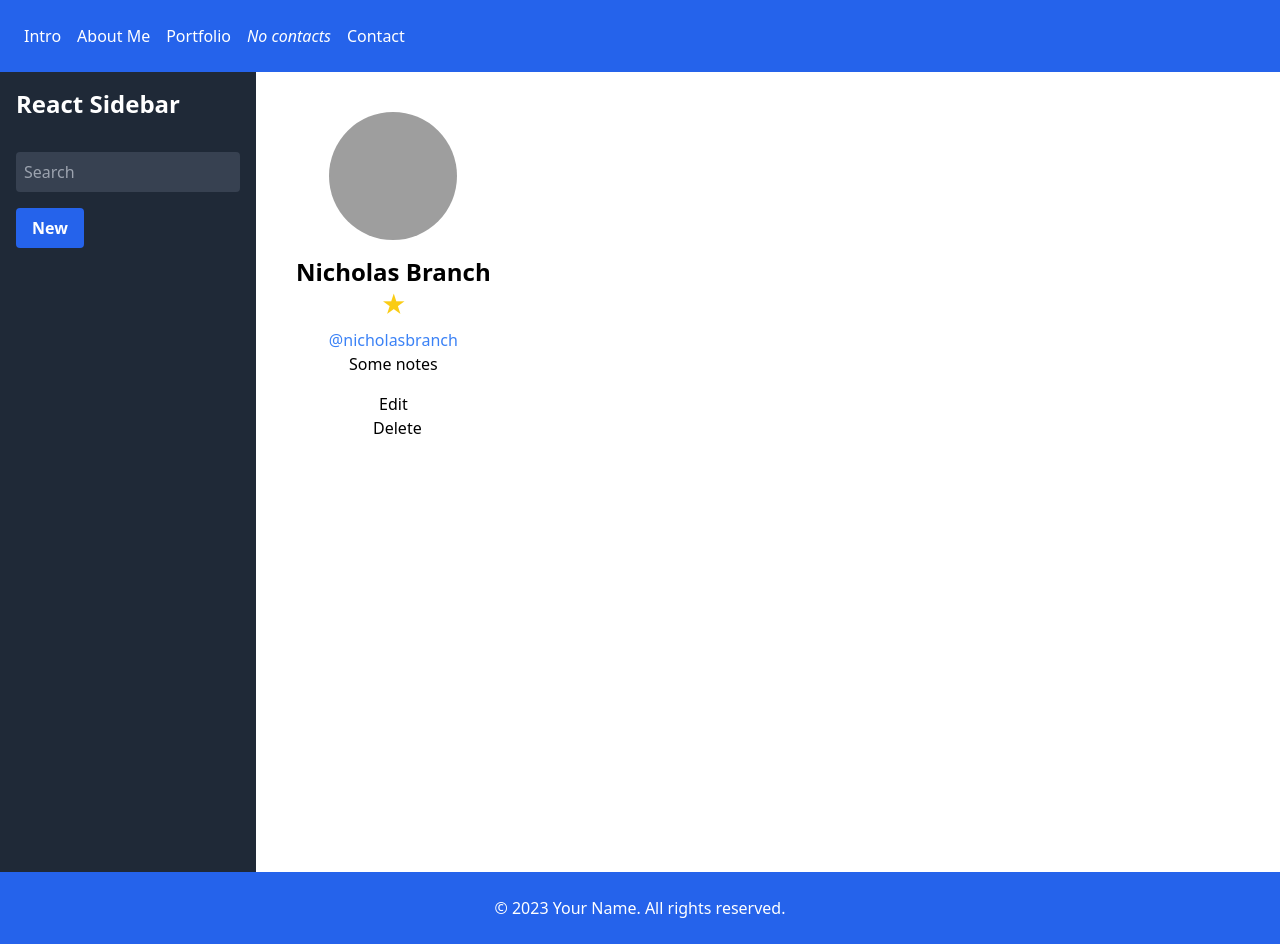
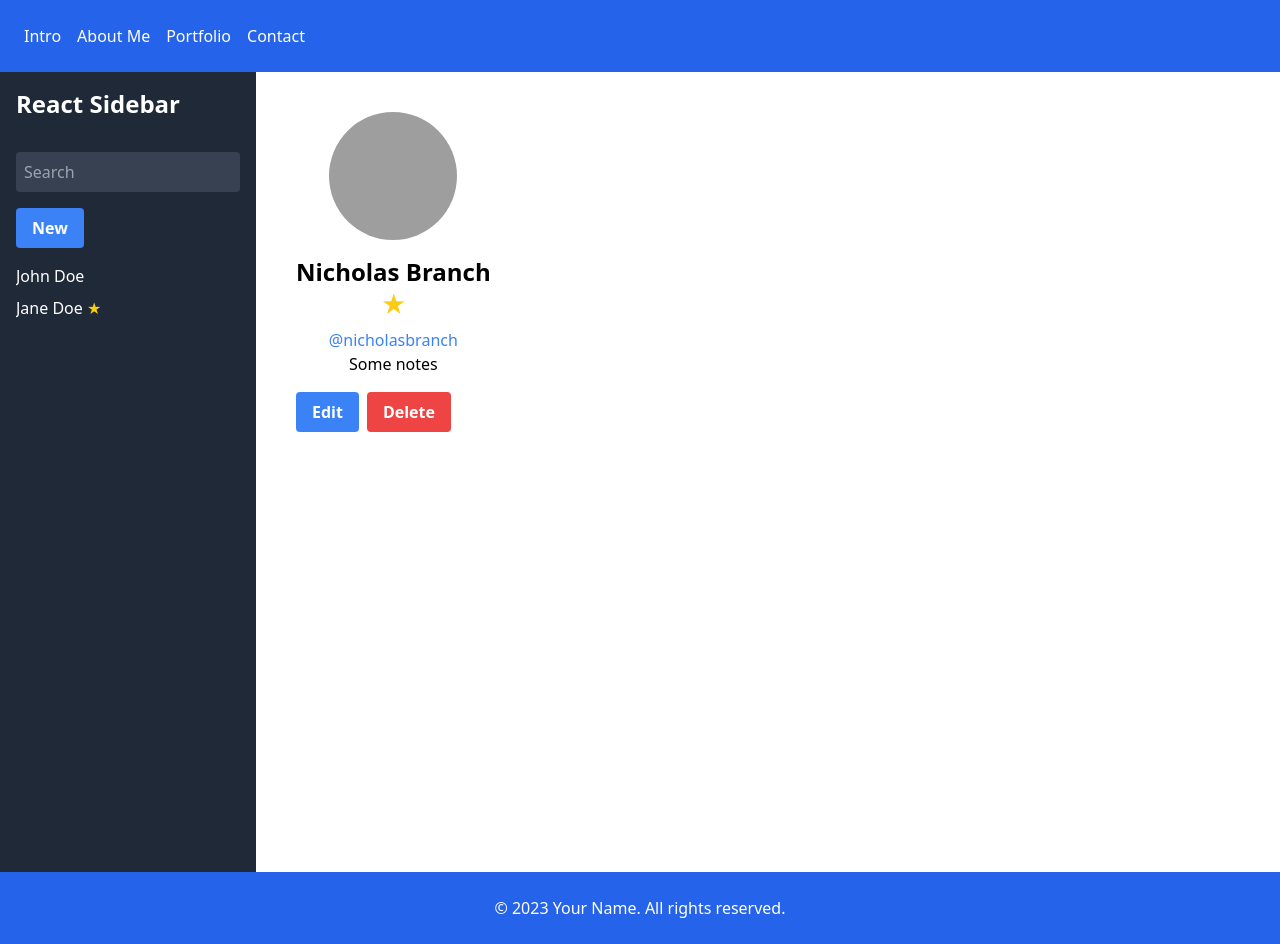
Before and after one commit to nbranch1311/2023-portfolio, a React (Vite) app: page /contact in a window 1280 px wide. Built offline with nearby package versions, Linux system fonts and the light colour scheme; grey boxes are pictures that could not be loaded.

Commit message:
update the sidebar to use data. need to fix the sidebar styling

```diff
--- a/src/components/Navbar.jsx
+++ b/src/components/Navbar.jsx
@@ -1,14 +1,7 @@
 import React from "react";
-import { Link, useLoaderData } from "react-router-dom";
-import { getContacts } from "../routes/Contact";
-
-const loader = async () => {
-  const contacts = (await getContacts())?.result ?? [];
-  return { contacts };
-};
+import { Link } from "react-router-dom";
 
 const Navbar = () => {
-  const { contacts } = useLoaderData();
   return (
     <nav className="p-6 bg-blue-600 text-white w-full">
       <ul className="flex space-x-4">
@@ -21,28 +14,6 @@ const Navbar = () => {
         <li>
           <Link to="/portfolio">Portfolio</Link>
         </li>
-        {contacts.length ? (
-          <ul>
-            {contacts.map((contact) => (
-              <li key={contact.id}>
-                <Link to={`contact/${contact.id}`}>
-                  {contact.first || contact.last ? (
-                    <>
-                      {contact.first} {contact.last}
-                    </>
-                  ) : (
-                    <i>No Name</i>
-                  )}{" "}
-                  {contact.favorite && <span>★</span>}
-                </Link>
-              </li>
-            ))}
-          </ul>
-        ) : (
-          <p>
-            <i>No contacts</i>
-          </p>
-        )}
 
         <li>
           <Link to="/contact">Contact</Link>
@@ -52,4 +23,4 @@ const Navbar = () => {
   );
 };
 
-export { Navbar as default, loader };
+export default Navbar;
--- a/src/components/Sidebar.jsx
+++ b/src/components/Sidebar.jsx
@@ -1,12 +1,27 @@
 import React from "react";
+import { Form, useLoaderData, Link } from "react-router-dom";
+import { getContacts, createContact } from "../routes/Contact";
+
+const action = async () => {
+  const contact = await createContact();
+  return { contact };
+};
+
+const loader = async () => {
+  const contacts = (await getContacts())?.result ?? [];
+  return { contacts };
+};
 
 const Sidebar = () => {
+  const { contacts } = useLoaderData();
+
   return (
-    <div className="flex flex-col h-screen w-64 bg-gray-800 text-white p-4">
+    <aside className="w-64 bg-gray-800 text-white flex-none">
+      <div className="flex flex-col h-screen p-4">
         <div className="mb-8">
           <h1 className="text-2xl font-bold">React Sidebar</h1>
         </div>
-      <div>
+        <div className="flex-grow overflow-auto">
           <form id="search-form" role="search" className="mb-4">
             <input
               id="q"
@@ -19,17 +34,42 @@ const Sidebar = () => {
             <div id="search-spinner" aria-hidden hidden={true} />
             <div className="sr-only" aria-live="polite"></div>
           </form>
-        <form method="post">
+          <Form method="post">
             <button
+              className="bg-blue-500 hover:bg-blue-700 text-white font-bold py-2 px-4 rounded mb-4"
               type="submit"
-            className="bg-blue-600 hover:bg-blue-700 text-white font-bold py-2 px-4 rounded"
             >
               New
             </button>
-        </form>
+          </Form>
+          {contacts.length ? (
+            <ul>
+              {contacts.map((contact) => (
+                <li key={contact.id} className="mb-2">
+                  <Link to={`contact/${contact.id}`} className="text-white">
+                    {contact.first || contact.last ? (
+                      <>
+                        {contact.first} {contact.last}
+                      </>
+                    ) : (
+                      <i>No Name</i>
+                    )}{" "}
+                    {contact.favorite && (
+                      <span className="text-yellow-400">★</span>
+                    )}
+                  </Link>
+                </li>
+              ))}
+            </ul>
+          ) : (
+            <p>
+              <i>No contacts</i>
+            </p>
+          )}
         </div>
       </div>
+    </aside>
   );
 };
 
-export default Sidebar;
+export { Sidebar as default, loader, action };
--- a/src/main.jsx
+++ b/src/main.jsx
@@ -6,7 +6,7 @@ import About from "routes/About";
 import Intro from "routes/Intro";
 import Portfolio from "routes/Portfolio";
 import Contact from "routes/Contact";
-import { loader as rootLoader } from "components/Navbar";
+import { loader as rootLoader, action as rootAction } from "components/Sidebar";
 import { createBrowserRouter, RouterProvider } from "react-router-dom";
 import "./main.css";
 
@@ -15,7 +15,6 @@ const router = createBrowserRouter([
     path: "/",
     element: <App />,
     errorElement: <Error />,
-    loader: rootLoader,
     children: [
       {
         path: "/about",
@@ -32,6 +31,8 @@ const router = createBrowserRouter([
       {
         path: "/contact",
         element: <Contact />,
+        loader: rootLoader,
+        action: rootAction,
       },
     ],
   },
--- a/src/routes/Contact.jsx
+++ b/src/routes/Contact.jsx
@@ -3,13 +3,52 @@ import PropTypes from "prop-types";
 import { Form } from "react-router-dom";
 import Sidebar from "../components/Sidebar";
 
-const getContacts = () => {
-  return [
-    {
-      first: "Nicholas",
-      last: "Branch",
-    },
-  ];
+const mockContacts = [
+  {
+    id: 1,
+    first: "John",
+    last: "Doe",
+    linkedin: "johndoe",
+    avatar: "https://example.com/avatar.jpg",
+    notes: "This is a note about John Doe.",
+    favorite: false,
+  },
+  {
+    id: 2,
+    first: "Jane",
+    last: "Doe",
+    linkedin: "janedoe",
+    avatar: "https://example.com/avatar2.jpg",
+    notes: "This is a note about Jane Doe.",
+    favorite: true,
+  },
+  // Add more contacts as needed
+];
+
+const getContacts = async () => {
+  return new Promise((resolve) => {
+    setTimeout(() => {
+      resolve({ result: mockContacts });
+    });
+  });
+};
+
+const createContact = async () => {
+  return new Promise((resolve) => {
+    setTimeout(() => {
+      const newContact = {
+        id: mockContacts.length + 1,
+        first: "New",
+        last: "Contact",
+        linkedin: "newcontact",
+        avatar: null,
+        notes: null,
+        favorite: false,
+      };
+      mockContacts.push(newContact);
+      resolve(newContact);
+    });
+  });
 };
 
 const contact = {
@@ -61,9 +100,12 @@ const Contact = () => {
 
           {contact.notes && <p className="mb-4">{contact.notes}</p>}
 
-          <div className="space-x-2">
+          <div className="flex space-x-2">
             <Form action="edit">
-              <button className="btn-primary" type="submit">
+              <button
+                className="bg-blue-500 hover:bg-blue-700 text-white font-bold py-2 px-4 rounded"
+                type="submit"
+              >
                 Edit
               </button>
             </Form>
@@ -80,7 +122,10 @@ const Contact = () => {
                 }
               }}
             >
-              <button className="btn-danger" type="submit">
+              <button
+                className="bg-red-500 hover:bg-red-700 text-white font-bold py-2 px-4 rounded"
+                type="submit"
+              >
                 Delete
               </button>
             </Form>
@@ -132,4 +177,4 @@ Favorite.propTypes = {
   }).isRequired,
 };
 
-export { Contact as default, Favorite, getContacts };
+export { Contact as default, Favorite, getContacts, createContact };
--- a/src/routes/Error.jsx
+++ b/src/routes/Error.jsx
@@ -12,7 +12,7 @@ const Error = () => {
         Sorry, an unexpected error has occurred.
       </p>
       <p className="text-center">
-        <i>{error.statusText || error.message}</i>
+        <i>{error.data || error.statusText || error.message}</i>
       </p>
     </div>
   );
```
Lines whose indentation alone changed are shown as unchanged.
